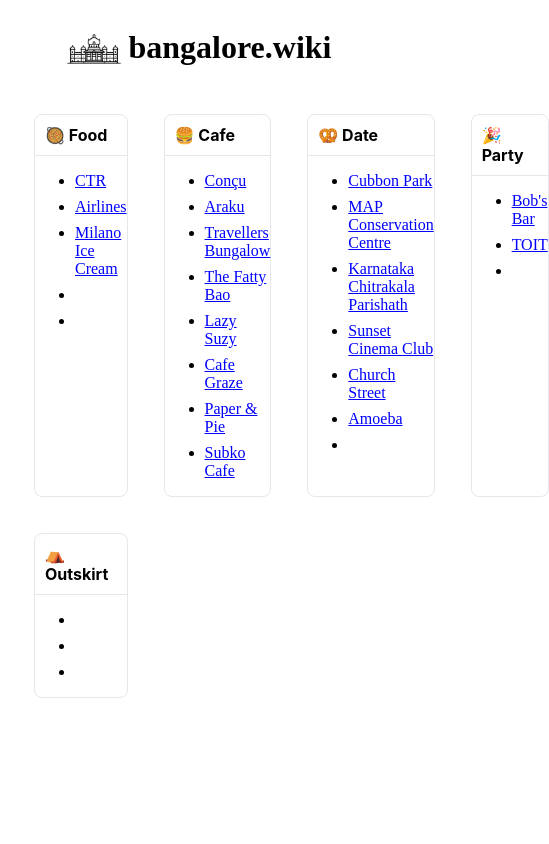
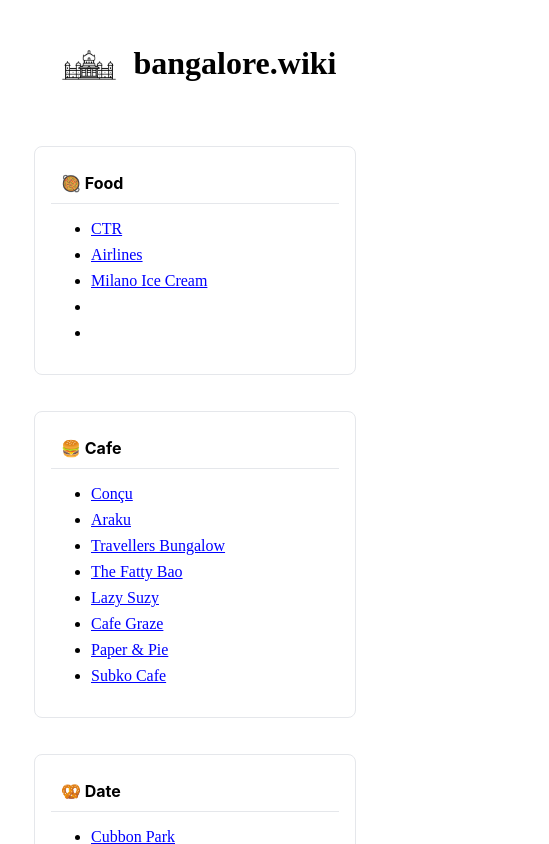
Before and after one commit to MayurCaariappa/bangaloreWiki, a React (Vite) app: page / in a window 390 px wide. Shown: the top 844 px of the page, 549 px wide, since content can reach past the window. Built offline with nearby package versions, Linux system fonts and the light colour scheme.

Commit message:
Fix container layout responsive

```diff
--- a/src/App.css
+++ b/src/App.css
@@ -4,13 +4,16 @@
     justify-content: center;
     background-color: #fff;
     text-align: center;
+    padding: 1rem;
 }
 
 .header-icon {
     width: 70px;
     height: 70px;
     object-fit: contain;
-  }
+    margin-right: 10px;
+}
+
 .category-container {
     display: grid;
     grid-template-columns: repeat(4, 1fr);
@@ -18,11 +21,40 @@
     padding: 1rem;
 }
 
+/* Mobile: 1 item per row */
+@media (max-width: 480px) {
+    .category-container {
+        grid-template-columns: 1fr;  /* 1 column layout for mobile */
+    }
+}
+
+/* Tablet: 2 items per row */
+@media (min-width: 481px) and (max-width: 768px) {
+    .category-container {
+        grid-template-columns: repeat(2, 1fr);
+    }
+}
+
+/* Small Laptop/Desktop: 3 items per row */
+@media (min-width: 769px) and (max-width: 1024px) {
+    .category-container {
+        grid-template-columns: repeat(3, 1fr);
+    }
+}
+
+/* Desktop: 4 items per row */
+@media (min-width: 1025px) {
+    .category-container {
+        grid-template-columns: repeat(4, 1fr);
+    }
+}
+
 .container {
     background-color: #fff;
     border: 1px solid #e5e7eb;
     border-radius: 8px;
     margin: 10px;
+    padding: 1rem;
     max-width: 100%;
 }
 
@@ -41,4 +73,5 @@
     justify-content: left;
     min-height: 1.1rem;
     padding: 10px;
+    font-weight: bold;
 }
```
